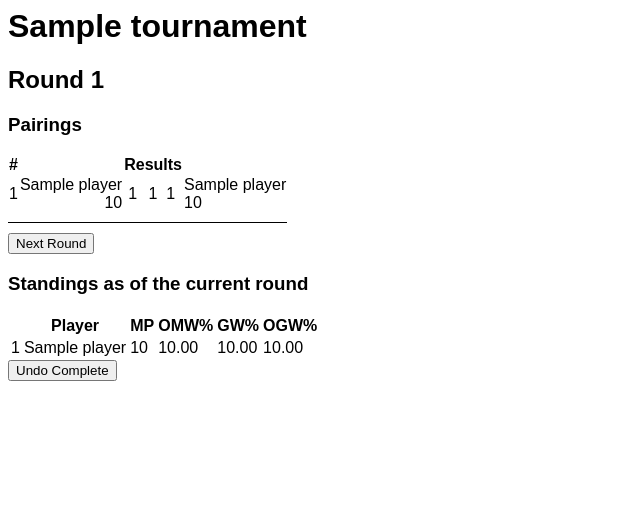
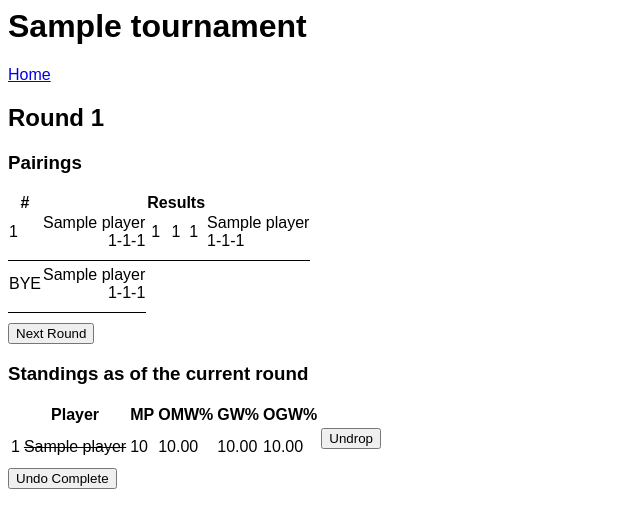
Before and after one commit to theag/mtgtournament, a Django app: page /1 in a window 1280 px wide. Shown: the top 528 px of the page, without its empty margins (0-640 px from the left). Run offline with Django 3.2, Linux system fonts and the light colour scheme; tables that the repository leaves empty hold one stand-in row (values such as "Sample post").

Commit message:
adding dropping

```diff
--- a/tournament/models.py
+++ b/tournament/models.py
@@ -18,8 +18,13 @@ class Player(models.Model):
     opponent_game_win_percentage = models.FloatField(default=100/3)
     game_win_percentage = models.FloatField(default=100/3)
     sort_key = models.CharField(max_length=200)
-    # add dropping
-    # add win/draws/losses
+    match_wins = models.SmallIntegerField(default=0)
+    match_draws = models.SmallIntegerField(default=0)
+    match_losses = models.SmallIntegerField(default=0)
+    dropped = models.BooleanField(default=False)
+
+    def result_display(self):
+        return f"{self.match_wins}-{self.match_draws}-{self.match_losses}"
 
     def match_win_percentage(self):
         if self.opponents.count() == 0:
@@ -49,8 +54,12 @@ class Player(models.Model):
         self.opponents.add(other);
         if wins > games - wins - draws:
             self.match_points += 3;
+            self.match_wins += 1;
         elif wins == games - wins - draws:
             self.match_points += 1;
+            self.match_draws += 1;
+        else:
+            self.match_losses += 1;
         self.game_points += 3*wins + draws
         self.games_played += games
         self.game_win_percentage = max(100/3, self.game_points/(self.games_played*3.0)*100)
@@ -67,13 +76,21 @@ class Table(models.Model):
     player_b_wins = models.SmallIntegerField(default=0)
     draws = models.SmallIntegerField(default=0)
 
+    def winner(self):
+        if self.reported and self.player_a_wins > self.player_b_wins:
+            return "a"
+        elif self.reported and self.player_b_wins > self.player_a_wins:
+            return "b"
+        else:
+            return ""
+
 class Round(models.Model):
     number = models.SmallIntegerField()
     tournament = models.ForeignKey("Tournament", on_delete=models.CASCADE)
     player_list = models.ManyToManyField("Player")
     all_good = models.BooleanField(default=True)
     completed = models.BooleanField(default=False)
-    bye = models.SmallIntegerField(default=-1)
+    bye = models.ForeignKey("Player", on_delete=models.CASCADE, related_name="+", null=True)
 
     def initialize(self, player_list):
         key_strings = ["a"*x for x in range(len(player_list))]
@@ -91,7 +108,7 @@ class Round(models.Model):
             t.save()
             table_index += 1
         if len(sorted_players)%2 == 1:
-            self.bye = pairing_sort[-1].pk
+            self.bye = sorted_players.last()
         self.save()
 
     def all_good_check(self):
@@ -112,11 +129,11 @@ class Round(models.Model):
 
     def update_player_standings(self):
         #record_result(self, other, wins, draws, games):
-        if self.bye >= 0:
-            pbye = player_list.get(pk=self.bye)
-            pbye.match_points += 3
-            pbye.bye_count += 1
-            pbye.save()
+        if self.bye is not None:
+            self.bye.match_points += 3
+            self.bye.bye_count += 1
+            self.bye.match_wins += 1
+            self.bye.save()
         for table in self.table_set.all():
             table.player_a.record_result(table.player_b, table.player_a_wins, table.draws, table.player_a_wins+table.player_b_wins+table.draws)
             table.player_b.record_result(table.player_a, table.player_b_wins, table.draws, table.player_a_wins+table.player_b_wins+table.draws)
@@ -125,17 +142,20 @@ class Round(models.Model):
             p.update_opponent_tiebreakers()
 
     def uncomplete_round(self):
-        if self.bye >= 0:
-            pbye = player_list.get(pk=self.bye)
-            pbye.match_points -= 3
-            pbye.bye_count -= 1
-            pbye.save()
+        if self.bye is not None:
+            self.bye.match_points -= 3
+            self.bye.bye_count -= 1
+            self.bye.save()
         for table in self.table_set.all():
             table.player_a.opponents.remove(table.player_b)
             if table.player_a_wins > table.player_b_wins:
                 table.player_a.match_points -= 3
+                table.player_a.match_wins -= 1
             elif table.player_a_wins == table.player_b_wins:
                 table.player_a.match_points -= 1
+                table.player_a.match_draws -= 1
+            else:
+                table.player_a.match_losses -= 1
             table.player_a.game_points -= 3*table.player_a_wins + table.draws
             table.player_a.games_played -= table.player_a_wins + table.player_b_wins + table.draws
             if table.player_a.games_played > 0:
@@ -147,8 +167,12 @@ class Round(models.Model):
             table.player_b.opponents.remove(table.player_a)
             if table.player_b_wins > table.player_a_wins:
                 table.player_b.match_points -= 3
+                table.player_b.match_wins -= 1
             elif table.player_a_wins == table.player_b_wins:
                 table.player_b.match_points -= 1
+                table.player_b.match_draws -= 1
+            else:
+                table.player_b.match_losses -= 1
             table.player_b.game_points -= 3*table.player_b_wins + table.draws
             table.player_b.games_played -= table.player_a_wins + table.player_b_wins + table.draws
             if table.player_b.games_played > 0:
@@ -174,6 +198,6 @@ class Tournament(models.Model):
     def start_next_round(self):
         r = Round(number=Round.objects.filter(tournament=self).count()+1,tournament=self)
         r.save()
-        r.initialize(self.player_set.all())
+        r.initialize(self.player_set.filter(dropped=False))
         r.save()
         return r
--- a/tournament/templates/tournament/detail.html
+++ b/tournament/templates/tournament/detail.html
@@ -43,6 +43,7 @@
 </head>
 <body>
 	<h1>{{ tour_name }}</h1>
+	<div><a href="{% url 'tournament:index' %}">Home</a></div>
 	<form method="post" action="{% url 'tournament:detail' tour_id %}"  id="frmMain">
 		{% csrf_token %}
 		<input type="hidden" name="table_edit" id="hdnTable" value="-1" />
@@ -60,7 +61,7 @@
 			{% for table in pairings %}
 			<tr {% if not table.good_match %}style="background-color:red"{% endif %}>
 				<td>{{ table.number }}</td>
-				<td><div>{{ table.player_a.name }}</div><div>{{ table.player_a.match_points }}</div></td>
+				<td><div>{{ table.player_a.name }}</div><div>{{ table.player_a.result_display }}</div></td>
 				<td>
 					<span class="static{{ table.id }}">{{ table.player_a_wins }}</span>
 					<input style="display:none" class="edit{{ table.id }}" type="number" name="{{ table.id }}a" value="{{ table.player_a_wins }}" />
@@ -73,7 +74,7 @@
 					<span class="static{{ table.id }}">{{ table.player_b_wins }}</span>
 					<input style="display:none" class="edit{{ table.id }}" type="number" name="{{ table.id }}b" value="{{ table.player_b_wins }}" />
 				</td>
-				<td><div>{{ table.player_b.name }}</div><div>{{ table.player_b.match_points }}</div></td>
+				<td><div>{{ table.player_b.name }}</div><div>{{ table.player_b.result_display }}</div></td>
 				{% if not round.completed %}
 				<td>
 					<input type="button" onclick="doEdit({{ table.id }})" value="Edit" class="static{{ table.id }}" />
@@ -83,6 +84,12 @@
 				{% endif %}
 			</tr>
 			{% endfor %}
+			{% if round.bye is not None %}
+			<tr>
+				<td>BYE</td>
+				<td><div>{{ round.bye.name }}</div><div>{{ round.bye.result_display }}</div></td>
+			</tr>
+			{% endif %}
 		</table>
 		{% if round.all_done_check %}<div style="margin-top:10px"><input type="submit" value="{% if round.completed %}Next Round{% else %}Complete Round{% endif %}" /></div>{% endif %}
 	</form>
@@ -100,11 +107,17 @@
 		{% for player in standings %}
 		<tr>
 			<td>{{ forloop.counter }}</td>
-			<td>{{ player.name }}</td>
+			<td><span {% if player.dropped %}style="text-decoration:line-through"{% endif %}>{{ player.name }}</span></td>
 			<td>{{ player.match_points }}</td>
 			<td>{{ player.opponent_match_win_percentage|floatformat:2 }}</td>
 			<td>{{ player.game_win_percentage|floatformat:2 }}</td>
 			<td>{{ player.opponent_game_win_percentage|floatformat:2 }}</td>
+			<td>
+				<form method="post" action="{% url 'tournament:drop_player' player.id %}">
+					{% csrf_token %}
+					<input type="submit" value="{% if player.dropped %}Undrop{% else %}Drop{% endif %}" />
+				</form>
+			</td>
 		</tr>
 		{% endfor %}
 	</table>
--- a/tournament/views.py
+++ b/tournament/views.py
@@ -1,7 +1,7 @@
 from django.shortcuts import render
 from django.urls import reverse
 from django.http import HttpResponseRedirect
-from .models import Tournament, Round, Table
+from .models import Tournament, Round, Table, Player
 import os
 
 
@@ -19,7 +19,7 @@ def index(request):
 
 def detail(request, tournament_id):
     t = Tournament.objects.get(pk=tournament_id)
-    r = Round.objects.get(number=Round.objects.filter(tournament=t).count())
+    r = Round.objects.get(number=Round.objects.filter(tournament=t).count(),tournament=t)
     if "table_edit" in request.POST:
         if int(request.POST["table_edit"]) >= 0:
             table = Table.objects.get(pk=request.POST["table_edit"])
@@ -39,36 +39,59 @@ def detail(request, tournament_id):
     context = {"tour_name":t.name, "tour_id":t.id, "round":r, "pairings":r.table_set.order_by("number")}
     if r.completed:
         context["stand_name"] = "as of the current round"
-        context["standings"] = r.player_list.order_by("-match_points","-opponent_match_win_percentage","-game_win_percentage","-opponent_game_win_percentage")
+        context["standings"] = r.player_list.order_by("dropped","-match_points","-opponent_match_win_percentage","-game_win_percentage","-opponent_game_win_percentage")
     elif r.number > 1:
         context["stand_name"] = "as of the previous round"
-        context["standings"] = Round.objects.get(number=r.number-1).player_list.order_by("-match_points","-opponent_match_win_percentage","-game_win_percentage","-opponent_game_win_percentage")
+        context["standings"] = Round.objects.get(number=r.number-1).player_list.order_by("dropped","-match_points","-opponent_match_win_percentage","-game_win_percentage","-opponent_game_win_percentage")
     return render(request, 'tournament/detail.html', context)
 
 def edit_round(request, round_id):
     r = Round.objects.get(pk=round_id)
     if "choices" in request.POST:
         c = request.POST["choices"].split()
-        t1 = Table.objects.get(pk=c[0][:-1])
-        t2 = Table.objects.get(pk=c[1][:-1])
-        if c[0][-1] == "a":
-            p1 = t1.player_a
+        if c[0] == "BYE":
+            t2 = Table.objects.get(pk=c[1][:-1])
+            p1 = r.bye
             if c[1][-1] == "a":
-                t1.player_a = t2.player_a
+                r.bye = t2.player_a
                 t2.player_a = p1
             else:
-                t1.player_a = t2.player_b
+                r.bye = t2.player_b
                 t2.player_b = p1
+            r.save()
+            t2.save()
+        elif c[1] == "BYE":
+            t1 = Table.objects.get(pk=c[0][:-1])
+            p1 = r.bye
+            if c[0][-1] == "a":
+                r.bye = t1.player_a
+                t1.player_a = p1
+            else:
+                r.bye = t1.player_b
+                t1.player_b = p1
+            r.save()
+            t1.save()
         else:
-            p1 = t1.player_b
-            if c[1][-1] == "a":
-                t1.player_b = t2.player_a
-                t2.player_a = p1
+            t1 = Table.objects.get(pk=c[0][:-1])
+            t2 = Table.objects.get(pk=c[1][:-1])
+            if c[0][-1] == "a":
+                p1 = t1.player_a
+                if c[1][-1] == "a":
+                    t1.player_a = t2.player_a
+                    t2.player_a = p1
+                else:
+                    t1.player_a = t2.player_b
+                    t2.player_b = p1
             else:
-                t1.player_b = t2.player_b
-                t2.player_b = p1
-        t1.save()
-        t2.save()
+                p1 = t1.player_b
+                if c[1][-1] == "a":
+                    t1.player_b = t2.player_a
+                    t2.player_a = p1
+                else:
+                    t1.player_b = t2.player_b
+                    t2.player_b = p1
+            t1.save()
+            t2.save()
         r.all_good_check()
 
     context = {"round":r, "pairings":r.table_set.order_by("number")}
@@ -78,3 +101,9 @@ def undo_round(request, round_id):
     r = Round.objects.get(pk=round_id)
     r.uncomplete_round()
     return HttpResponseRedirect(reverse("tournament:detail", args=(r.tournament.id,)))
+
+def drop_player(request, player_id):
+    p = Player.objects.get(pk=player_id)
+    p.dropped = not p.dropped
+    p.save()
+    return HttpResponseRedirect(reverse("tournament:detail", args=(p.tournament.id,)))
```
